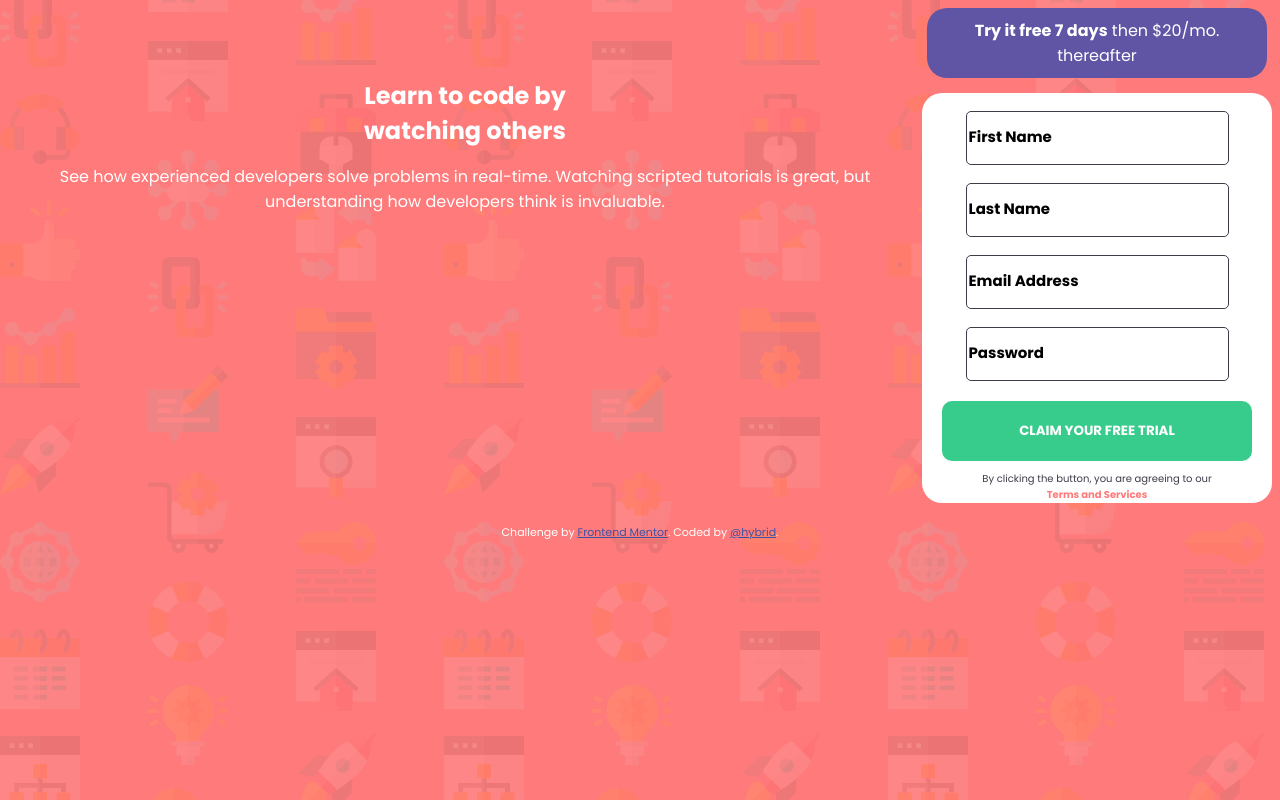
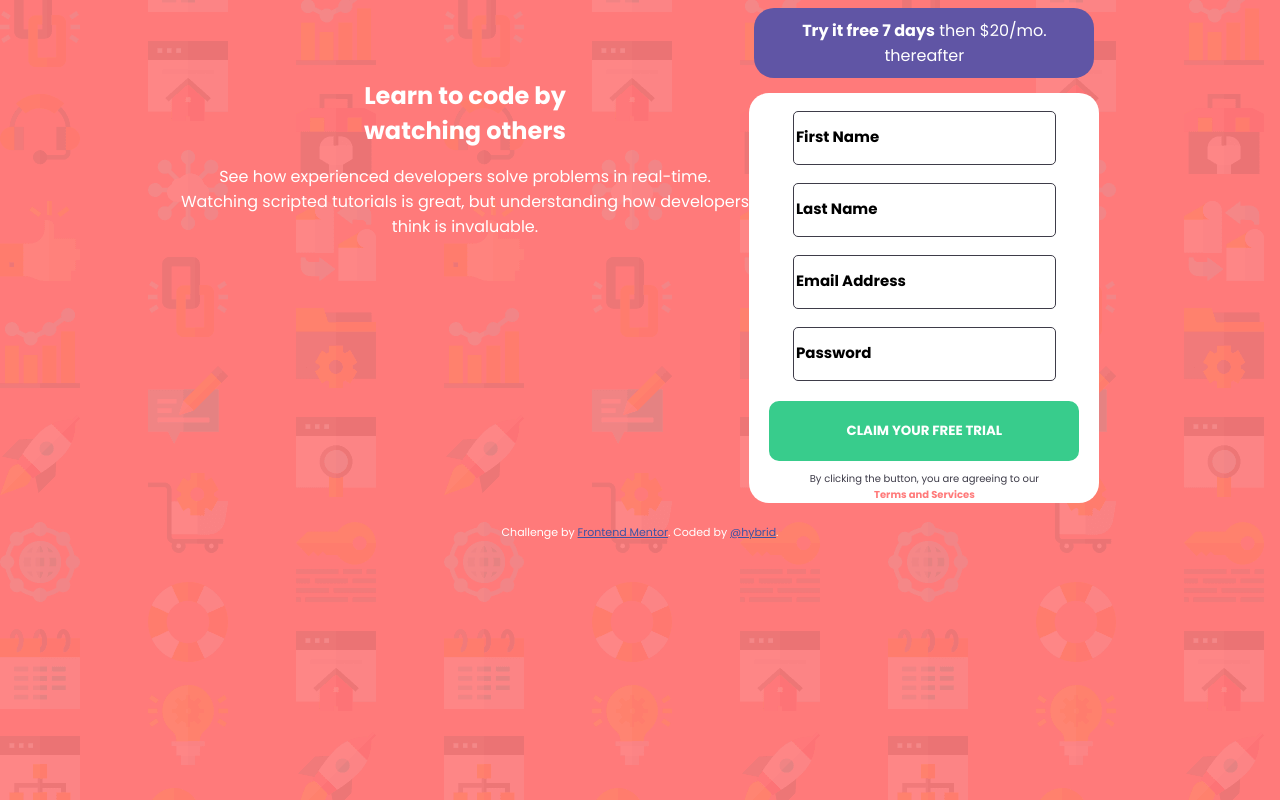
Before and after one commit to EmmanuelOludare/intro-component, a plain HTML site: page index.html in a window 1280 px wide. Drawn offline with Linux system fonts and the light colour scheme.

Commit message:
Update style.css

```diff
--- a/style.css
+++ b/style.css
@@ -118,5 +118,6 @@ img{
 			}
 			.part1{
 							margin-top: 70px;
+				                        max-width:45%;
 			}
 }
```
